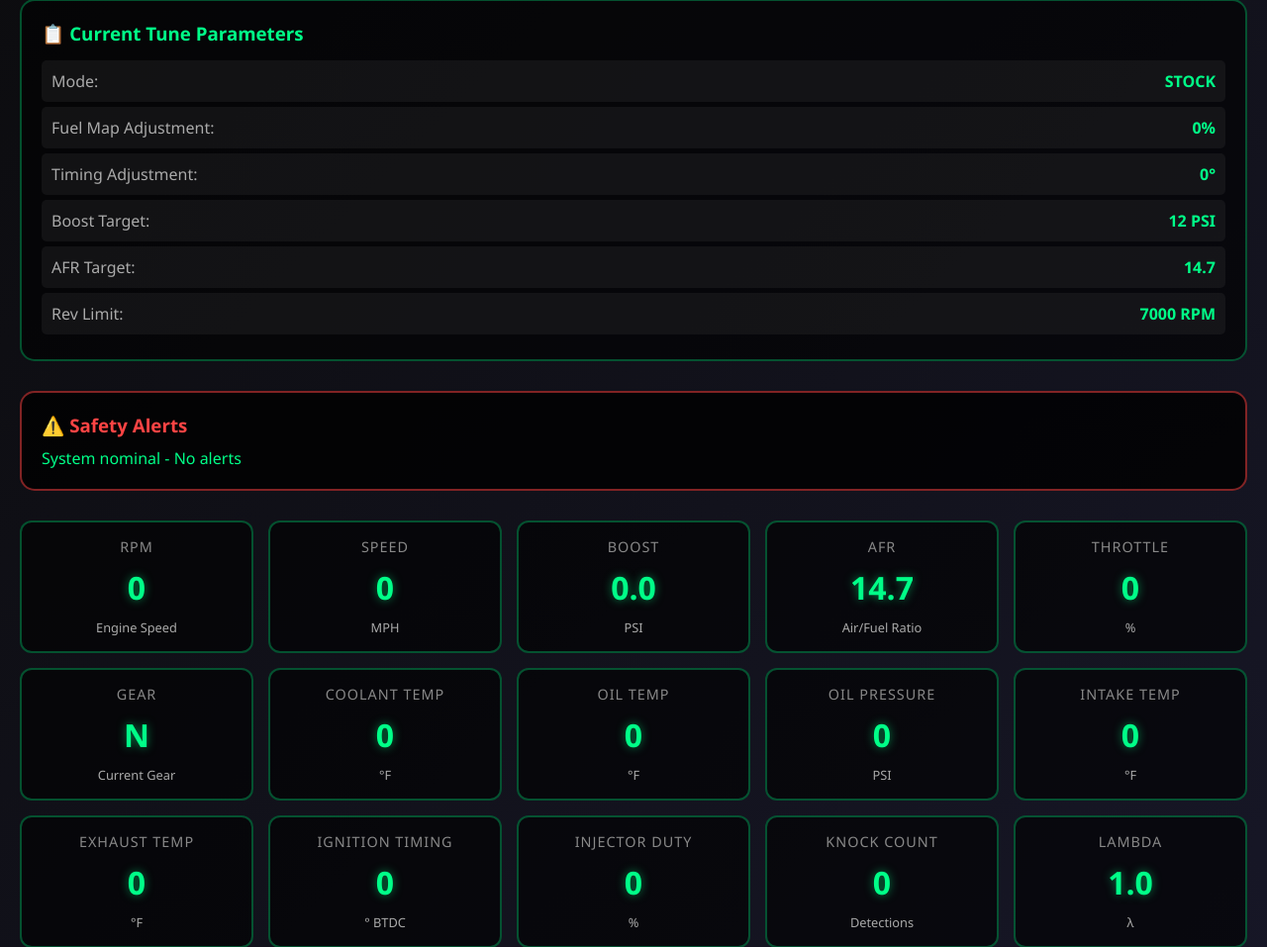
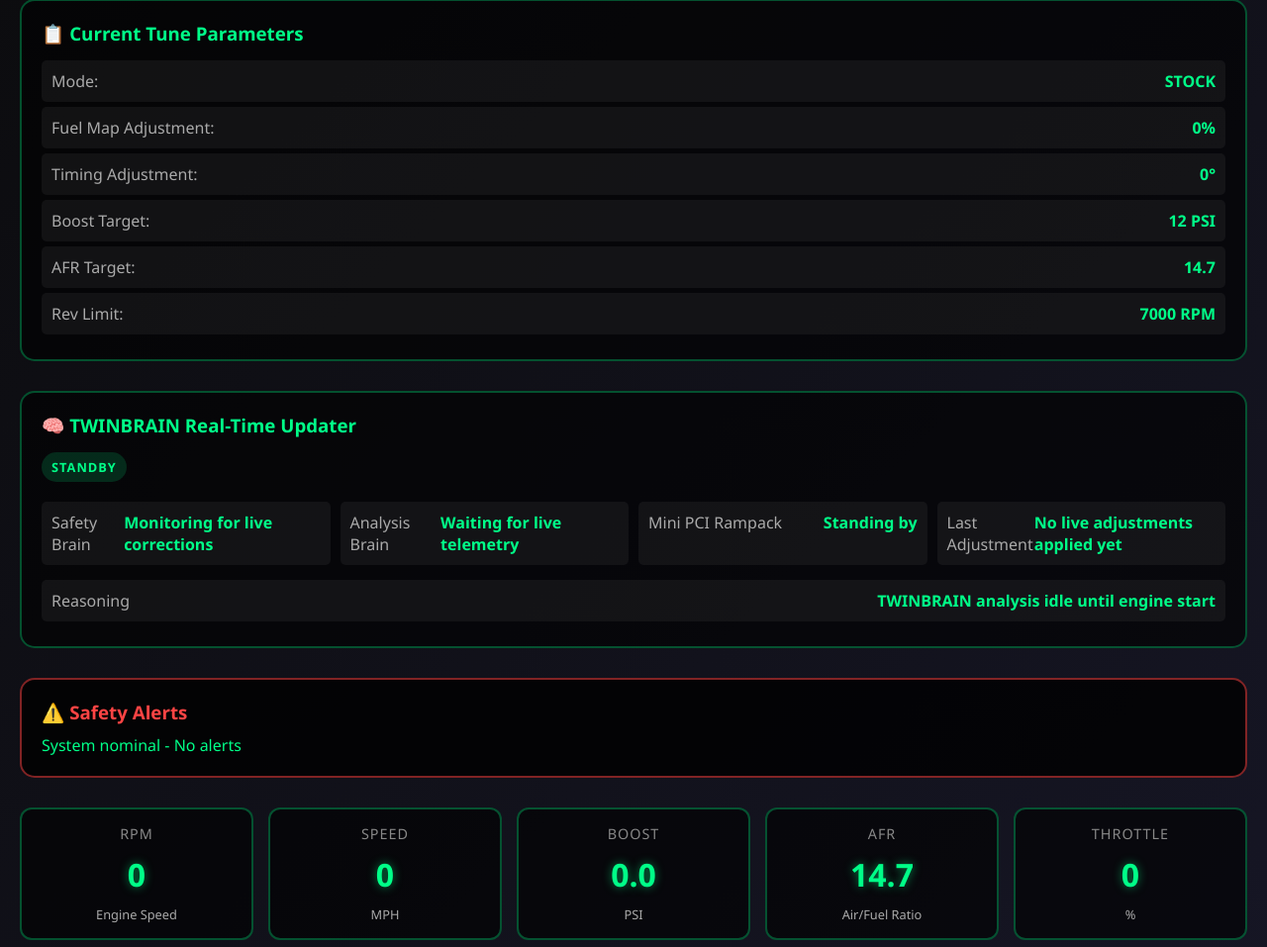
Before and after one commit to NaTo1000/NATOS, a Flask app: page / in a window 1280 px wide. Shown: the part 535-1492 px from the top of the page at 99% size. Run offline with Flask 3, Linux system fonts and the light colour scheme; some libraries are stand-ins or nearby versions.

Commit message:
Add TwinBrain real-time updater state
Co-authored-by: NaTo1000 <213080620+NaTo1000@users.noreply.github.com>

```diff
--- a/app.py
+++ b/app.py
@@ -13,10 +13,138 @@ import time
 import random
 import json
 from datetime import datetime
+from ai_tuner import AITuningAgent
 
 app = Flask(__name__)
 app.config['SECRET_KEY'] = 'natos-secret-key-2026'
 socketio = SocketIO(app, cors_allowed_origins="*", async_mode='threading')
+
+TUNE_LIMITS = {
+    "fuel_map_adjustment": (-20, 20),
+    "timing_adjustment": (-10, 10),
+    "boost_target": (0, 30),
+    "afr_target": (10.0, 16.0),
+    "rev_limit": (5000, 8000),
+}
+
+
+def clamp(value, min_value, max_value):
+    return max(min_value, min(max_value, value))
+
+
+def normalize_tune_updates(updates):
+    """Clamp and sanitize runtime tune updates."""
+    normalized = {}
+    for key, value in updates.items():
+        if key == "mode":
+            normalized[key] = str(value)[:32]
+            continue
+
+        if key not in TUNE_LIMITS:
+            continue
+
+        try:
+            numeric_value = float(value)
+        except (TypeError, ValueError):
+            continue
+
+        min_value, max_value = TUNE_LIMITS[key]
+        numeric_value = clamp(numeric_value, min_value, max_value)
+        normalized[key] = int(numeric_value) if key == "rev_limit" else round(numeric_value, 1)
+
+    return normalized
+
+
+class TwinBrainUpdater:
+    """Dual-lane adaptive monitor for live tune analysis and safety changes."""
+
+    def __init__(self):
+        self.agent = AITuningAgent()
+        self.cooldown_seconds = 1.0
+        self.last_adjustment_at = 0
+        self.state = self._build_state()
+
+    def _build_state(self, **overrides):
+        state = {
+            "status": "standby",
+            "safety_brain": "Monitoring for live corrections",
+            "analysis_brain": "TWINBRAIN analysis idle until engine start",
+            "rampack_module": "Mini PCI Rampack standing by",
+            "last_adjustment": "No live adjustments applied yet",
+            "adjustments": {},
+            "reasons": [],
+        }
+        state.update(overrides)
+        return state
+
+    def reset(self):
+        self.last_adjustment_at = 0
+        self.state = self._build_state()
+
+    def process(self, vehicle, safety_status):
+        telemetry = vehicle.telemetry
+        tune = vehicle.tune
+        adaptation = self.agent.monitor_and_adapt(tune, telemetry, safety_status)
+
+        analysis_brain = self._analyze_headroom(telemetry, tune, safety_status)
+        safety_brain = "Safety lane stable"
+        status = "tracking"
+        applied_adjustments = {}
+        reasons = adaptation["reasons"]
+
+        if safety_status["critical"]:
+            status = "critical"
+            safety_brain = "Safety lane in critical response mode"
+        elif adaptation["adjustments_needed"]:
+            status = "adapting"
+            safety_brain = "Safety lane preparing live parameter correction"
+
+        if adaptation["adjustments_needed"] and time.time() - self.last_adjustment_at >= self.cooldown_seconds:
+            normalized_updates = normalize_tune_updates(adaptation["adjustments"])
+            applied_adjustments = {
+                key: value
+                for key, value in normalized_updates.items()
+                if tune.get(key) != value
+            }
+            if applied_adjustments:
+                vehicle.tune.update(applied_adjustments)
+                self.last_adjustment_at = time.time()
+                status = "adapting"
+                safety_brain = "Safety lane applied live adjustment"
+
+        last_adjustment = "No update required"
+        if applied_adjustments:
+            adjustment_text = ", ".join(f"{key}={value}" for key, value in applied_adjustments.items())
+            last_adjustment = f"Mini PCI Rampack applied: {adjustment_text}"
+        elif adaptation["adjustments_needed"]:
+            last_adjustment = "TwinBrain queued a change and is respecting cooldown"
+
+        self.state = self._build_state(
+            status=status,
+            safety_brain=safety_brain,
+            analysis_brain=analysis_brain,
+            rampack_module="Mini PCI Rampack linked for on-the-fly parameter updates",
+            last_adjustment=last_adjustment,
+            adjustments=applied_adjustments,
+            reasons=reasons,
+        )
+        return self.state
+
+    def _analyze_headroom(self, telemetry, tune, safety_status):
+        if safety_status["critical"]:
+            return "Analysis lane locked to protection-first monitoring"
+
+        throttle = telemetry.get("throttle_position", 0)
+        boost = telemetry.get("boost", 0)
+        target_boost = tune.get("boost_target", 0)
+        iat = telemetry.get("iat", 0)
+        knock_count = telemetry.get("knock_count", 0)
+
+        if throttle > 70 and boost < target_boost - 2 and iat < 130 and knock_count == 0:
+            return "Analysis lane sees thermal headroom for quicker boost response"
+        if throttle < 20 and telemetry.get("afr", 14.7) < tune.get("afr_target", 14.7):
+            return "Analysis lane recommends leaner light-load trims for faster transient response"
+        return "Analysis lane sees stable operating window for live tuning"
 
 class VehicleSimulator:
     """Simulates realistic vehicle telemetry data"""
@@ -218,6 +346,7 @@ class VehicleSimulator:
 
 # Global vehicle instance
 vehicle = VehicleSimulator()
+twinbrain = TwinBrainUpdater()
 
 def telemetry_thread():
     """Background thread for telemetry updates"""
@@ -225,11 +354,13 @@ def telemetry_thread():
         if vehicle.engine_on:
             vehicle.update()
             safety = vehicle.check_safety()
+            twinbrain_state = twinbrain.process(vehicle, safety)
 
             data = {
                 "telemetry": vehicle.telemetry,
                 "tune": vehicle.tune,
                 "safety": safety,
+                "twinbrain": twinbrain_state,
                 "timestamp": datetime.now().isoformat()
             }
 
@@ -244,11 +375,13 @@ def index():
 @app.route('/api/engine/start', methods=['POST'])
 def start_engine():
     vehicle.start()
+    twinbrain.reset()
     return jsonify({"status": "started", "rpm": vehicle.telemetry["rpm"]})
 
 @app.route('/api/engine/stop', methods=['POST'])
 def stop_engine():
     vehicle.stop()
+    twinbrain.reset()
     return jsonify({"status": "stopped"})
 
 @app.route('/api/tune/mode', methods=['POST'])
@@ -298,8 +431,11 @@ def set_tune_mode():
 
 @app.route('/api/tune/custom', methods=['POST'])
 def set_custom_tune():
-    data = request.json
-    vehicle.tune.update(data)
+    data = request.json or {}
+    normalized_updates = normalize_tune_updates(data)
+    if "mode" in data:
+        normalized_updates["mode"] = str(data["mode"])[:32]
+    vehicle.tune.update(normalized_updates)
     return jsonify({"status": "success", "tune": vehicle.tune})
 
 @app.route('/api/status', methods=['GET'])
@@ -308,7 +444,8 @@ def get_status():
         "engine_on": vehicle.engine_on,
         "telemetry": vehicle.telemetry,
         "tune": vehicle.tune,
-        "engine_config": vehicle.engine_config
+        "engine_config": vehicle.engine_config,
+        "twinbrain": twinbrain.state
     })
 
 @socketio.on('connect')
--- a/templates/dashboard.html
+++ b/templates/dashboard.html
@@ -301,6 +301,25 @@
             color: #00ff88;
             font-weight: bold;
         }
+
+        .brain-grid {
+            display: grid;
+            grid-template-columns: repeat(auto-fit, minmax(220px, 1fr));
+            gap: 10px;
+        }
+
+        .brain-status {
+            display: inline-block;
+            padding: 6px 10px;
+            border-radius: 999px;
+            background: rgba(0, 255, 136, 0.15);
+            color: #00ff88;
+            font-weight: bold;
+            text-transform: uppercase;
+            letter-spacing: 1px;
+            font-size: 0.8em;
+            margin-bottom: 15px;
+        }
     </style>
 </head>
 <body>
@@ -369,6 +388,33 @@
             <div class="tune-param">
                 <span class="tune-param-label">Rev Limit:</span>
                 <span class="tune-param-value" id="tune-revlimit">7000 RPM</span>
+            </div>
+        </div>
+
+        <div class="tune-info">
+            <h3>🧠 TWINBRAIN Real-Time Updater</h3>
+            <div class="brain-status" id="twinbrain-status">STANDBY</div>
+            <div class="brain-grid">
+                <div class="tune-param">
+                    <span class="tune-param-label">Safety Brain</span>
+                    <span class="tune-param-value" id="twinbrain-safety">Monitoring for live corrections</span>
+                </div>
+                <div class="tune-param">
+                    <span class="tune-param-label">Analysis Brain</span>
+                    <span class="tune-param-value" id="twinbrain-analysis">Waiting for live telemetry</span>
+                </div>
+                <div class="tune-param">
+                    <span class="tune-param-label">Mini PCI Rampack</span>
+                    <span class="tune-param-value" id="twinbrain-rampack">Standing by</span>
+                </div>
+                <div class="tune-param">
+                    <span class="tune-param-label">Last Adjustment</span>
+                    <span class="tune-param-value" id="twinbrain-last">No live adjustments applied yet</span>
+                </div>
+            </div>
+            <div class="tune-param" style="margin-top: 10px;">
+                <span class="tune-param-label">Reasoning</span>
+                <span class="tune-param-value" id="twinbrain-reasons">TWINBRAIN analysis idle until engine start</span>
             </div>
         </div>
 
@@ -636,6 +682,7 @@
             updateTelemetry(data.telemetry);
             updateTuneInfo(data.tune);
             updateSafetyAlerts(data.safety);
+            updateTwinBrain(data.twinbrain);
             updateCharts(data.telemetry);
         });
 
@@ -719,6 +766,21 @@
                     criticalBanner.style.display = 'none';
                 }
             }
+        }
+
+        function updateTwinBrain(twinbrain) {
+            if (!twinbrain) {
+                return;
+            }
+
+            document.getElementById('twinbrain-status').textContent = twinbrain.status.toUpperCase();
+            document.getElementById('twinbrain-safety').textContent = twinbrain.safety_brain;
+            document.getElementById('twinbrain-analysis').textContent = twinbrain.analysis_brain;
+            document.getElementById('twinbrain-rampack').textContent = twinbrain.rampack_module;
+            document.getElementById('twinbrain-last').textContent = twinbrain.last_adjustment;
+            document.getElementById('twinbrain-reasons').textContent = twinbrain.reasons.length
+                ? twinbrain.reasons.join(' | ')
+                : 'TWINBRAIN monitoring in real time for on-the-fly corrections';
         }
 
         function updateCharts(telemetry) {
```
Also changed, not shown: README.md.
